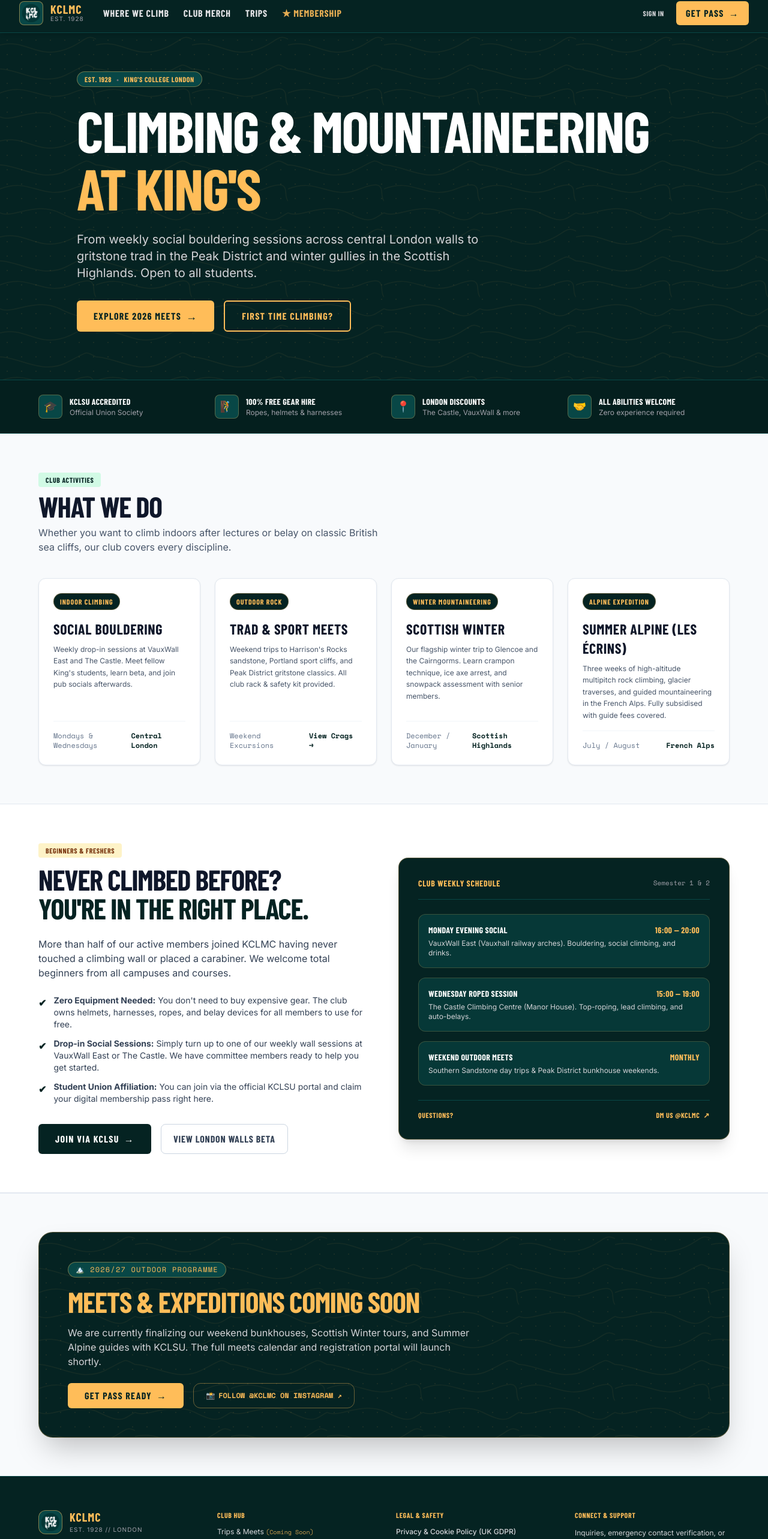
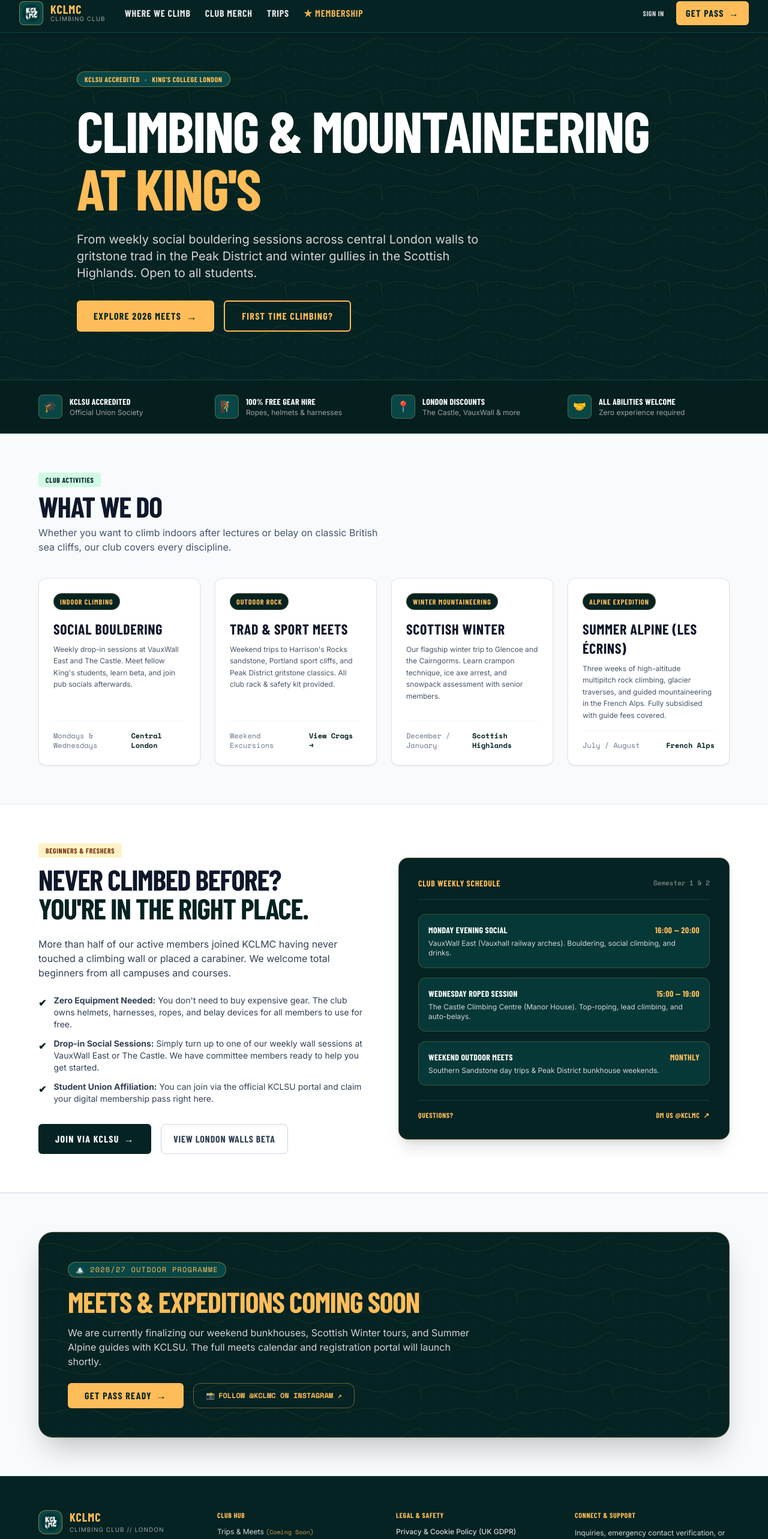
Before and after one commit to RemTypes/kclmc-portal, a Next.js app: page / in a window 1280 px wide. Shown: the part 40-2606 px from the top of the page at 60% size. Built offline with nearby package versions, Linux system fonts and the light colour scheme; no server answers; a web font is replaced by a local one.

Commit message:
fix(branding): remove fictitious 1928 founded date and replace with authentic society descriptors

```diff
--- a/app/layout.tsx
+++ b/app/layout.tsx
@@ -37,7 +37,7 @@ export const metadata: Metadata = {
     default: "King's College London Mountaineering & Climbing Club (KCLMC)",
     template: "%s | KCLMC",
   },
-  description: "Official student climbing and mountaineering society at King's College London. KCLSU Accredited society founded in 1928.",
+  description: "Official student climbing and mountaineering society at King's College London. KCLSU Accredited society.",
   keywords: [
     "KCLMC",
     "King's College London Mountaineering Club",
--- a/app/page.tsx
+++ b/app/page.tsx
@@ -13,7 +13,7 @@ export default async function HomePage() {
         <div className="relative z-10 max-w-5xl mx-auto">
           {/* Top Badge */}
           <div className="inline-flex items-center gap-2 px-3 py-1 mb-6 rounded-full bg-[#084746] border border-[#FFBD59]/40 text-[#FFBD59] text-xs font-heading font-bold uppercase tracking-wider">
-            <span>Est. 1928</span>
+            <span>KCLSU Accredited</span>
             <span className="text-zinc-500">•</span>
             <span>King's College London</span>
           </div>
--- a/components/Footer.tsx
+++ b/components/Footer.tsx
@@ -25,7 +25,7 @@ export default function Footer() {
                 KCLMC
               </div>
               <div className="text-[10px] font-sans uppercase tracking-widest text-zinc-400 mt-1">
-                Est. 1928 // London
+                Climbing Club // London
               </div>
             </div>
           </Link>
--- a/components/Navigation.tsx
+++ b/components/Navigation.tsx
@@ -107,7 +107,7 @@ export default function Navigation() {
                 KCLMC
               </div>
               <div className="text-[10px] font-sans uppercase tracking-widest text-zinc-400 leading-tight">
-                Est. 1928
+                Climbing Club
               </div>
             </div>
           </Link>
```
